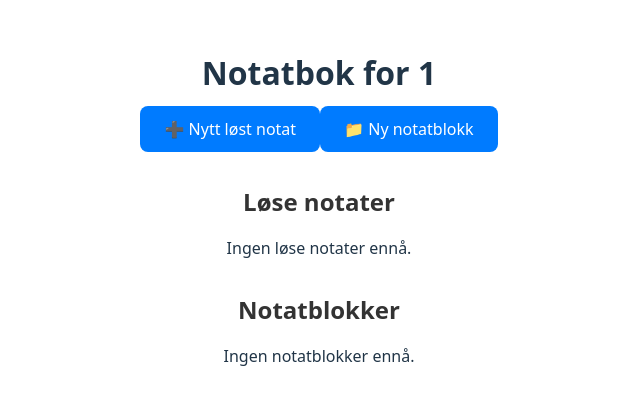
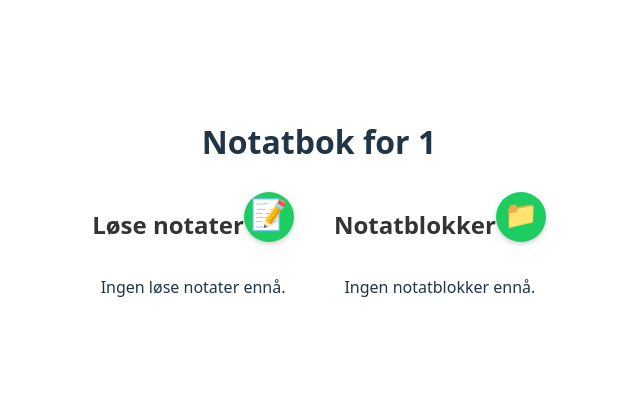
Before and after one commit to leaddcam/planlegger, a React (Vite) app in the folder frontend/: page /interesse/1/notatbok in a window 1280 px wide. Shown: the part 191-596 px from the top of the page, without its empty margins (321-961 px from the left). Built offline with nearby package versions, Linux system fonts and the light colour scheme.

Commit message:
styling notebook

```diff
--- a/frontend/src/components/NyBlokk.jsx
+++ b/frontend/src/components/NyBlokk.jsx
@@ -1,3 +1,5 @@
+import '../styles/NyBlokk.css';
+
 function NyBlokk({ blokk, settBlokk }) {
   const leggTilBlokk = () => {
     const navn = prompt("Ny blokk:");
@@ -7,7 +9,7 @@ function NyBlokk({ blokk, settBlokk }) {
   };
 
   return (
-    <button onClick={leggTilBlokk}>📁 Ny notatblokk</button>
+    <button onClick={leggTilBlokk} className="ny-blokk">📁</button>
   );
 }
 
--- a/frontend/src/components/NyttNotat.jsx
+++ b/frontend/src/components/NyttNotat.jsx
@@ -1,3 +1,5 @@
+import '../styles/NyttNotat.css';
+
 function NyttNotat({ settNotat }) {
   const leggTilNotat = () => {
     const tittel = prompt("Nytt notat:");
@@ -8,7 +10,7 @@ function NyttNotat({ settNotat }) {
   };
 
   return (
-    <button onClick={leggTilNotat}>➕ Nytt løst notat</button>
+    <button onClick={leggTilNotat} className="nytt-notat">📝</button>
   );
 }
 
--- a/frontend/src/components/TilNotat.jsx
+++ b/frontend/src/components/TilNotat.jsx
@@ -1,6 +1,6 @@
 // navigerer bruker til valgt Notat (page)
-
 import {useNavigate, useParams} from 'react-router-dom';
+import '../styles/TilNotat.css';
 
 function TilNotat({ notat }) {
   const naviger = useNavigate();
@@ -9,7 +9,7 @@ function TilNotat({ notat }) {
   const handleClick = () => naviger(`/interesse/${navn}/notatbok/notat/${notat}`);
 
   return (
-    <button onClick={handleClick}>
+    <button onClick={handleClick} className="til-notat">
       {notat}
     </button>
   );
--- a/frontend/src/components/TilNotatblokk.jsx
+++ b/frontend/src/components/TilNotatblokk.jsx
@@ -1,6 +1,6 @@
 // navigerer bruker til valgt Notatblokk (page)
-
 import {useNavigate, useParams} from 'react-router-dom';
+import '../styles/TilNotatblokk.css';
 
 function TilNotatblokk({notatblokk}) {
     const naviger = useNavigate();
@@ -9,7 +9,7 @@ function TilNotatblokk({notatblokk}) {
     const handleClick = () => {naviger(`/interesse/${navn}/notatbok/blokk/${notatblokk}`)};
 
     return (
-        <button onClick={handleClick}>
+        <button onClick={handleClick} className="til-blokk">
             {notatblokk}
         </button>
     )
--- a/frontend/src/pages/Notatblokk.jsx
+++ b/frontend/src/pages/Notatblokk.jsx
@@ -10,7 +10,7 @@ function Notatblokk() {
 
   return (
     <div className="notater-container">
-      <h1>Notatblokk for {navn}</h1>
+      <h1>{blokk}</h1>
       <ul>
         {notater.map(notat => (
           <li key={notat.id}>
--- a/frontend/src/pages/Notatbok.jsx
+++ b/frontend/src/pages/Notatbok.jsx
@@ -1,6 +1,7 @@
 import { useParams } from 'react-router-dom';
 import { useState } from 'react';
 import {TilNotat, TilNotatblokk, NyttNotat, NyBlokk} from '../components';
+import '../styles/Notatbok.css';
 
 function Notatbok() {
   const { navn } = useParams();
@@ -10,16 +11,19 @@ function Notatbok() {
   return (
     <div>
         <h1>Notatbok for {navn}</h1>
-      <div>
+
+        <div className="lists-container">
+        {/* Left side: Løse notater + NyttNotat */}
+        <div className="list-wrapper">
+            <div className="list-header">
+            <h2>Løse notater</h2>
             <NyttNotat settNotat={settNotat} />
-        <NyBlokk blokk={notatblokker} settBlokk={settNotatblokker} />
             </div>
 
-      <h2>Løse notater</h2>
             {løseNotater.length > 0 ? (
-        <ul>
+            <ul className="notat-list">
                 {løseNotater.map(n => (
-            <li key={n.id}>
+                <li key={n.id} className="notat-item">
                     <TilNotat notat={n.tittel} />
                 </li>
                 ))}
@@ -27,12 +31,19 @@ function Notatbok() {
             ) : (
             <p>Ingen løse notater ennå.</p>
             )}
+        </div>
 
+        {/* Right side: Notatblokker + NyBlokk */}
+        <div className="list-wrapper">
+            <div className="list-header">
             <h2>Notatblokker</h2>
+            <NyBlokk blokk={notatblokker} settBlokk={settNotatblokker} />
+            </div>
+
             {Object.entries(notatblokker).length > 0 ? (
-        <ul>
-            {Object.entries(notatblokker).map(blokkNavn => (
-                <li key={blokkNavn}>
+            <ul className="notat-list">
+                {Object.entries(notatblokker).map(([blokkNavn]) => (
+                <li key={blokkNavn} className="notat-item">
                     <TilNotatblokk notatblokk={blokkNavn} />
                 </li>
                 ))}
@@ -41,7 +52,10 @@ function Notatbok() {
             <p>Ingen notatblokker ennå.</p>
             )}
         </div>
+        </div>
+    </div>
   );
 }
 
+
 export default Notatbok;
--- /dev/null
+++ b/frontend/src/styles/Notatbok.css
@@ -0,0 +1,31 @@
+.lists-container {
+  display: flex;
+  gap: 40px;          /* space between the two list columns */
+  align-items: flex-start;  /* align lists at the top */
+}
+
+.list-wrapper {
+  flex: 1;            /* each list takes equal width */
+}
+
+.list-header {
+  display: flex;
+  justify-content: space-between;
+  align-items: center;
+  margin-bottom: 12px;
+}
+
+.notat-list {
+  list-style: none;
+  padding: 0;
+  margin: 0;
+}
+
+.notat-item {
+  background: #f0f0f0;
+  border-radius: 6px;
+  padding: 12px 16px;
+  margin-bottom: 10px;
+  box-shadow: 1px 1px 3px rgba(0,0,0,0.1);
+  cursor: pointer;
+}
--- /dev/null
+++ b/frontend/src/styles/NyBlokk.css
@@ -0,0 +1,23 @@
+.ny-blokk {
+    background-color: rgb(30, 205, 97);
+    color: rgb(255, 255, 255);
+    font-family: monospace;
+    width: 50px;
+    height: 50px;
+    border: none;
+    border-radius: 50%;;
+    cursor: pointer;
+    font-size: 27px;
+    display: flex;
+    align-items: center;
+    line-height: 1;
+    padding: 0;
+    transform: translateY(0px);
+    justify-content: center;
+    box-shadow: 0 2px 5px rgba(0, 0, 0, 0.2);
+    transition: background-color 0.3s ease;
+}
+
+.ny-blokk:hover {
+    background-color: #27ae60;
+}
--- /dev/null
+++ b/frontend/src/styles/NyttNotat.css
@@ -0,0 +1,23 @@
+.nytt-notat {
+    background-color: rgb(30, 205, 97);
+    color: rgb(255, 255, 255);
+    font-family: monospace;
+    width: 50px;
+    height: 50px;
+    border: none;
+    border-radius: 50%;;
+    cursor: pointer;
+    font-size: 30px;
+    display: flex;
+    align-items: center;
+    line-height: 1;
+    padding: 0;
+    transform: translateY(0px);
+    justify-content: center;
+    box-shadow: 0 2px 5px rgba(0, 0, 0, 0.2);
+    transition: background-color 0.3s ease;
+}
+
+.nytt-notat:hover {
+    background-color: #27ae60;
+}
--- /dev/null
+++ b/frontend/src/styles/TilNotat.css
@@ -0,0 +1,22 @@
+.til-notat {
+  display: block;
+  width: 100%;
+  padding: 12px 20px;
+  font-size: 16px;
+  font-weight: 600;
+  border-radius: 8px;
+  cursor: pointer;
+  transition: background-color 0.3s ease, border-color 0.3s ease;
+  box-shadow: 1px 1px 4px rgba(0,0,0,0.1);
+  text-align: left;
+  border: 2px solid #c0e1b0;
+  background-color: #d0f0df;
+  color: #333;
+}
+
+.til-notat:hover {
+  background-color: #e0f7d4;
+  border-color: #4caf50;
+  color: #2e7d32;
+  box-shadow: 2px 2px 6px rgba(0,0,0,0.15);
+}
--- /dev/null
+++ b/frontend/src/styles/TilNotatblokk.css
@@ -0,0 +1,22 @@
+.til-blokk {
+  display: block;
+  width: 100%;
+  padding: 12px 20px;
+  font-size: 16px;
+  font-weight: 600;
+  border-radius: 8px;
+  cursor: pointer;
+  transition: background-color 0.3s ease, border-color 0.3s ease;
+  box-shadow: 1px 1px 4px rgba(0,0,0,0.1);
+  text-align: left;
+  border: 2px solid #c0e1b0;
+  background-color: #d0f0df;
+  color: #333;
+}
+
+.til-blokk:hover {
+  background-color: #e0f7d4;
+  border-color: #4caf50;
+  color: #2e7d32;
+  box-shadow: 2px 2px 6px rgba(0,0,0,0.15);
+}
```
Lines whose indentation alone changed are shown as unchanged.
